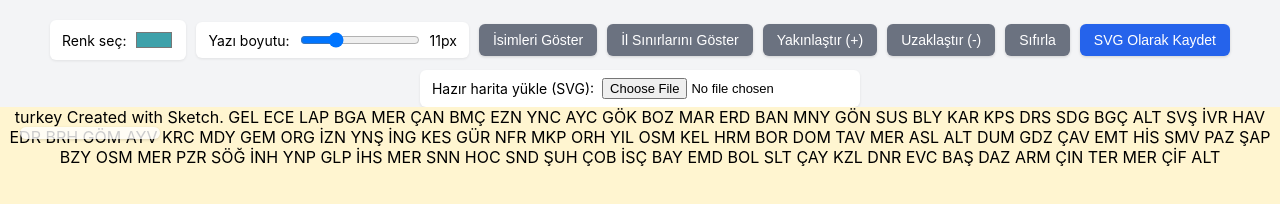
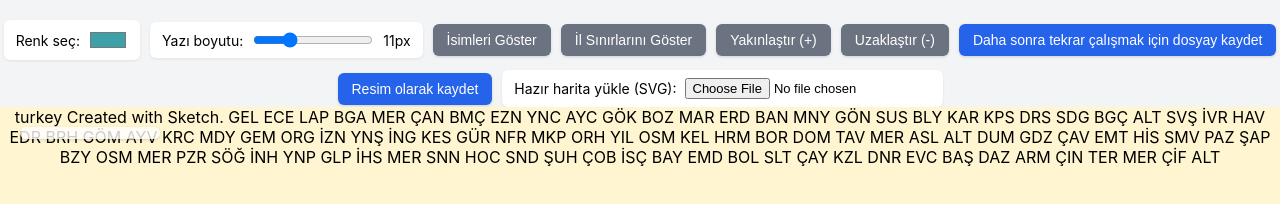
Before and after one commit to selenshere/ilveilceler, a plain HTML site: page index.html in a window 1280 px wide. Drawn offline with nearby package versions, Linux system fonts and the light colour scheme.

Commit message:
Modify button text for save options
Updated button labels for saving functionality.

```diff
--- a/index.html
+++ b/index.html
@@ -35,10 +35,13 @@
 
     <button id="zoomIn" class="btn secondary">Yakınlaştır (+)</button>
     <button id="zoomOut" class="btn secondary">Uzaklaştır (-)</button>
-    <button id="zoomReset" class="btn secondary">Sıfırla</button>
 
     <button id="saveSvg" class="btn">
-      SVG Olarak Kaydet
+      Daha sonra tekrar çalışmak için dosyay kaydet
+    </button>
+
+    <button id="savePng" class="btn">
+      Resim olarak kaydet
     </button>
 
     <label>
```
